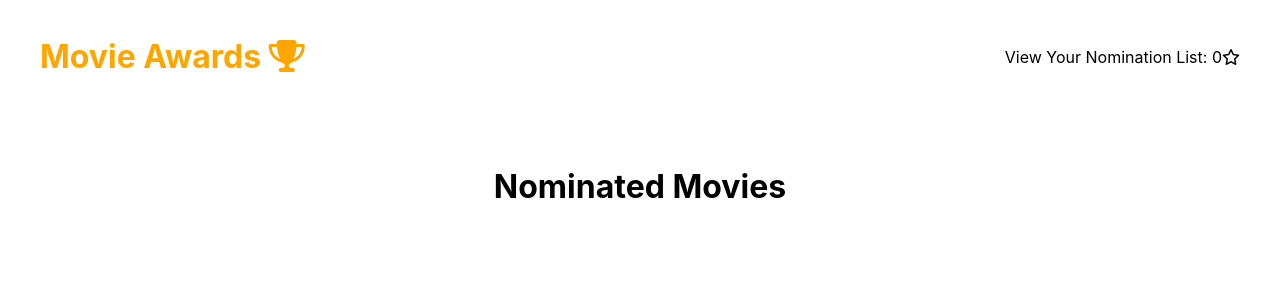
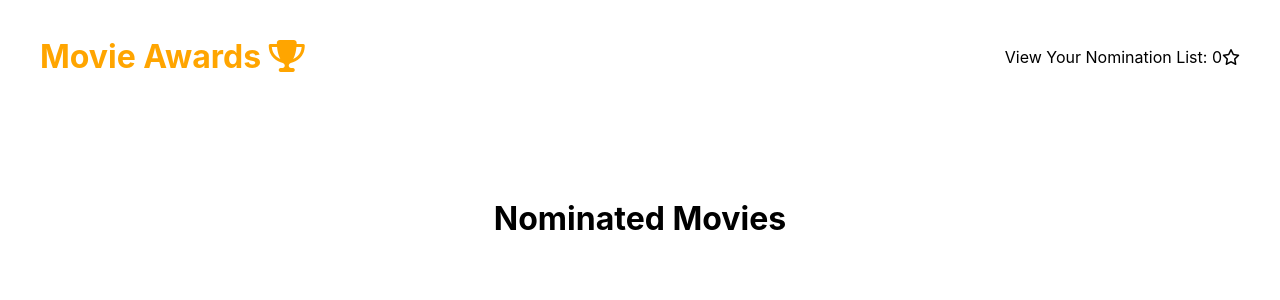
Before and after one commit to vtellez1/omdbmovies, a React (Create React App) app: page /nominated in a window 1280 px wide. Shown: the top 300 px of the page. Built offline with nearby package versions, Linux system fonts and the light colour scheme.

Commit message:
updated page container and reused styles for nomination page

```diff
--- a/src/components/movieCard/movieCard.component.jsx
+++ b/src/components/movieCard/movieCard.component.jsx
@@ -25,7 +25,6 @@ const MovieCard = ({ movie, nominations, addNomination, removeNomination, nomina
                 Object.keys(nominations.nominations).length === 5 ? null :
                     <button onClick={movieClick}>Nominate</button>
             }
-
         </MovieCardContainer>
     )
 };
--- a/src/pages/homepage.component.jsx
+++ b/src/pages/homepage.component.jsx
@@ -3,13 +3,13 @@ import React from 'react';
 import SearchBar from '../components/searchBar/searchBar.component';
 import SearchResults from '../components/searchResults/searchResults.component';
 
-import { HomepageContainer } from './homepage.styles';
+import { PageContainer } from './homepage.styles';
 
 const Homepage = () => (
-    <HomepageContainer>
+    <PageContainer>
         <SearchBar/>
         <SearchResults/>
-    </HomepageContainer>
+    </PageContainer>
 );
 
 export default Homepage;
--- a/src/pages/homepage.styles.jsx
+++ b/src/pages/homepage.styles.jsx
@@ -1,6 +1,6 @@
 import styled from 'styled-components';
 
-export const HomepageContainer = styled.div`
+export const PageContainer = styled.div`
 width: 80%;
 margin: auto;
 padding: 2rem;
--- a/src/pages/nominatedList.component.jsx
+++ b/src/pages/nominatedList.component.jsx
@@ -3,13 +3,14 @@ import { connect } from 'react-redux';
 
 import MovieCard from '../components/movieCard/movieCard.component';
 import { MovieResultsContainer, MovieCards } from '../components/searchResults/searchResults.styles';
+import { PageContainer } from './homepage.styles';
 
 const NominatedList = ({ nominations }) => {
 
     let nominationList = Object.values(nominations.nominations);
 
     return(
-    <div>
+    <PageContainer>
         <MovieResultsContainer>
         <h1>Nominated Movies</h1>
         <MovieCards>
@@ -18,8 +19,7 @@ const NominatedList = ({ nominations }) => {
             ))}
         </MovieCards>
         </MovieResultsContainer>
-
-    </div>
+    </PageContainer>
     )
 
 };
```
